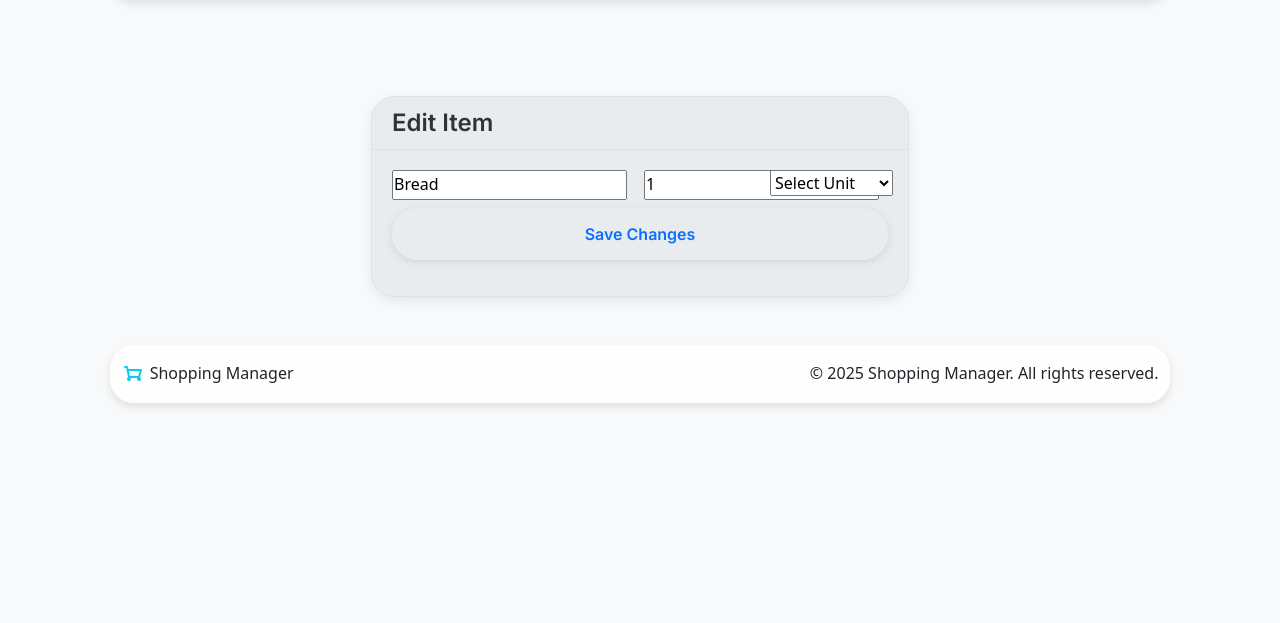
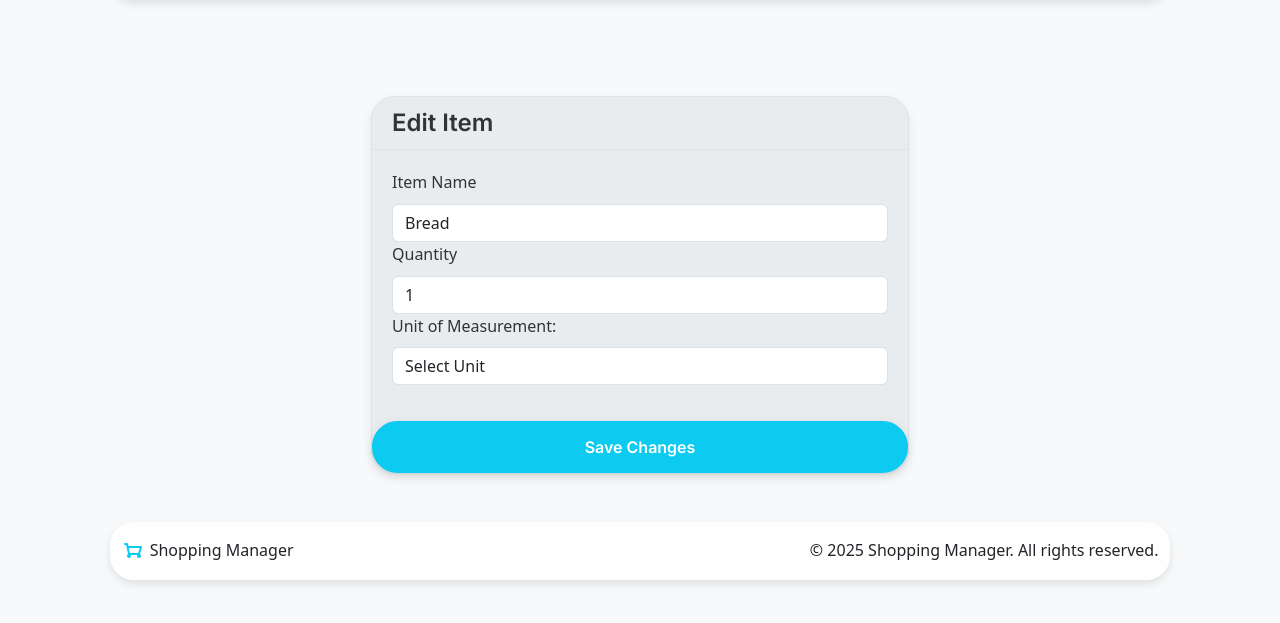
Before and after one commit to Wazzicus/Shopping-Manager-CS50, a Flask app: page /shopping/list/item/1/edit in a window 1280 px wide. Shown: the part 66-689 px from the top of the page. Run offline with Flask 3, Linux system fonts and the light colour scheme; a user stored in the database is signed in.

Commit message:
Improved layout of item edit page

```diff
--- a/app/routes.py
+++ b/app/routes.py
@@ -10,7 +10,7 @@ Routes:
 - /dashboard: Main user dashboard (requires login)
 """
 
-from flask import Blueprint, render_template, url_for, flash, redirect, request, jsonify
+from flask import Blueprint, render_template, url_for, flash, redirect
 from flask_login import login_required, current_user
 from app.models import Household as HouseholdModel, ShoppingList as ShoppingListModel, ActivityLog, ListItem as ListItemModel
 from app.utils import format_action
--- a/templates/shopping/edit_item.html
+++ b/templates/shopping/edit_item.html
@@ -15,9 +15,9 @@
                 <div class="mb-3">
                     <form method="post"  autocomplete="off">
                         {{ form.hidden_tag() }}
-                        <div class="row g-2 mb-2">
-                            <div class="col-md-6">
-                                {{ form.name(class_=['form-control', 'is-invalid' if form.name.errors else ''], placeholder="New Name") }}
+                        {{ form.name.label(class="form-label" , autocomplete="off" ) }}
+
+                                {{ form.name(class_= 'form-control', placeholder="New Name") }}
                                 {% if form.name.errors %}
                                 <div class="invalid-feedback">
                                     {% for error in form.name.errors %}
@@ -25,9 +25,9 @@
                                     {% endfor %}
                                 </div>
                                 {% endif %}
-                            </div>
-                            <div class="col-md-3 col-6">
-                                {{ form.quantity(class_=['form-control', 'is-invalid' if form.quantity.errors else ''] ,placeholder="Quantity") }}
+
+                                {{ form.quantity.label(class="form-label" , autocomplete="off" ) }}
+                                {{ form.quantity(class_= 'form-control',placeholder="Quantity") }}
                                 {% if form.quantity.errors %}
                                 <div class="invalid-feedback">
                                     {% for error in form.quantity.errors %}
@@ -35,9 +35,10 @@
                                     {% endfor %}
                                 </div>
                                 {% endif %}
-                            </div>
-                            <div class="col-md-3 col-6">
-                                {{ form.measure(class_=['form-control', 'is-invalid' if form.measure.errors else ''] ,placeholder="Unit (e.g kg, pcs)") }}
+
+
+                                {{ form.measure.label(class="form-label" , autocomplete="off" ) }}
+                                {{ form.measure(class_= 'form-control', placeholder="Unit (e.g kg, pcs)") }}
                                 {% if form.measure.errors %}
                                 <div class="invalid-feedback">
                                     {% for error in form.measure.errors %}
@@ -48,7 +49,7 @@
                             </div>
                         </div>
                         <div>
-                            {{ form.submit(class="btn btn-outline-primary w-100") }}
+                            {{ form.submit(class="btn btn-primary w-100") }}
                         </div>
                     </form>
                 </div>
--- a/templates/shopping/edit_list.html
+++ b/templates/shopping/edit_list.html
@@ -30,7 +30,7 @@
                             </div>
                         </div>
                     <div>
-                        {{ form.submit(class="btn btn-outline-primary w-100") }}
+                        {{ form.submit(class="btn btn-primary w-100") }}
                     </div>
                 </form>
             </div>
```
Also changed, not shown: instance/shopping_manager.db.
